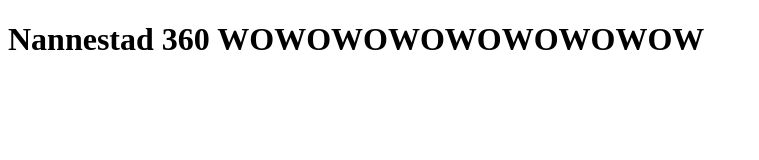
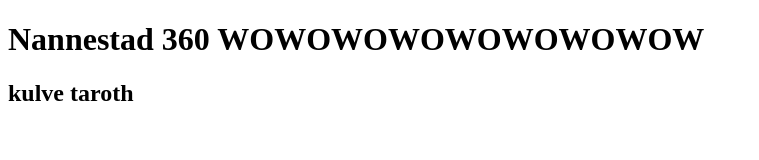
Before and after one commit to IDontKNowAUsernamebruh/nannestad, a plain HTML site: page index.html in a window 1280 px wide. Shown: the whole page, without its empty margins (0-759 px from the left). Drawn offline with Linux system fonts and the light colour scheme.

Commit message:
Add files via upload

```diff
--- a/index.html
+++ b/index.html
@@ -7,5 +7,6 @@
 </head>
 <body>
     <h1>Nannestad 360 WOWOWOWOWOWOWOWOW</h1>
+    <h2>kulve taroth</h2>
 </body>
 </html>
```
